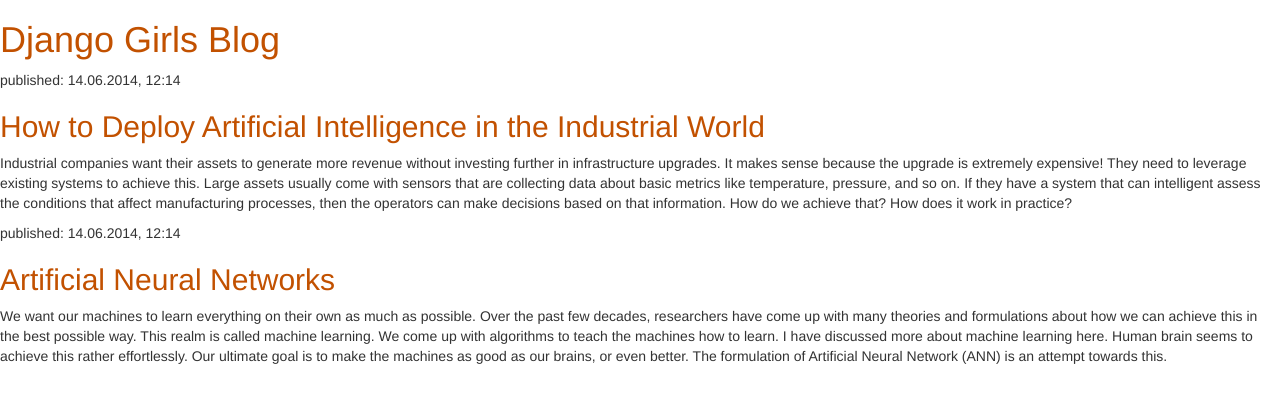
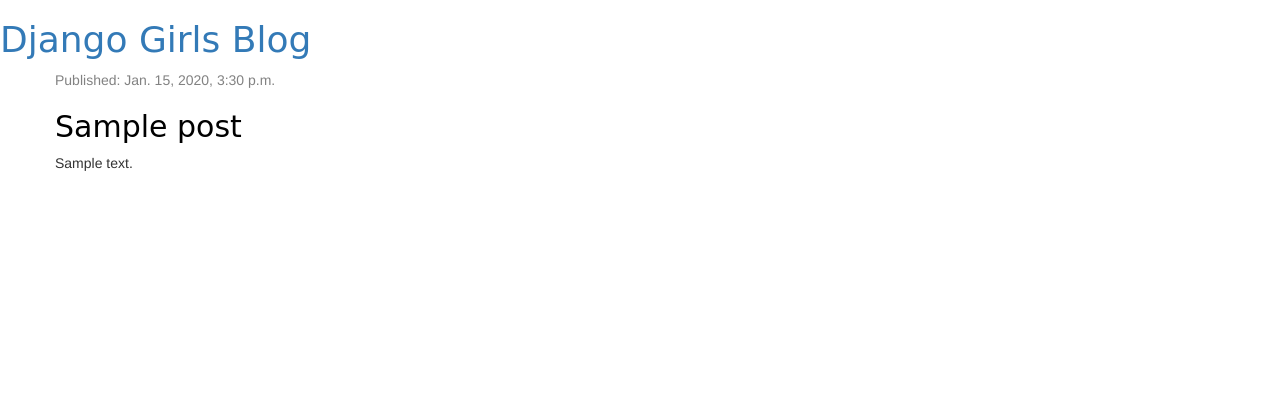
Before and after one commit to shindehs/hsblogs, a Django app: page / in a window 1280 px wide. Shown: the top 403 px of the page. Run offline with Django 3.2, Linux system fonts and the light colour scheme; tables that the repository leaves empty hold one stand-in row (values such as "Sample post"); some libraries are stand-ins or nearby versions.

Commit message:
After fixing the blank values issue

```diff
--- a/blogs/static/css/blog.css
+++ b/blogs/static/css/blog.css
@@ -1,3 +1,46 @@
-h1 a, h2 a {
-    color: #C25100;
+.page-header {
+    background-color: #C25100;
+    margin-top: 0;
+    padding: 20px 20px 20px 40px;
 }
+
+.page-header h1, .page-header h1 a, .page-header h1 a:visited, .page-header h1 a:active {
+    color: #ffffff;
+    font-size: 36pt;
+    text-decoration: none;
+}
+
+.content {
+    margin-left: 40px;
+}
+
+h1, h2, h3, h4 {
+    font-family: 'Lobster', cursive;
+}
+
+.date {
+    color: #828282;
+}
+
+.save {
+    float: right;
+}
+
+.post-form textarea, .post-form input {
+    width: 100%;
+}
+
+.top-menu, .top-menu:hover, .top-menu:visited {
+    color: #ffffff;
+    float: right;
+    font-size: 26pt;
+    margin-right: 20px;
+}
+
+.post {
+    margin-bottom: 70px;
+}
+
+.post h2 a, .post h2 a:visited {
+    color: #000000;
+}
--- a/blogs/templates/blogs/post_list.html
+++ b/blogs/templates/blogs/post_list.html
@@ -1,36 +1,3 @@
-<!-- <html>
-    <head>
-        <title>Hanmant Shinde blogs</title>
-    </head>
-    <body>
-        <div>
-            <h1><a href="/">Hanmant Shinde blogs</a></h1>
-        </div>
-
-         <div>
-            <p>published: 14.06.2014, 12:14</p>
-            <h2><a href="">How to Deploy Artificial Intelligence in the Industrial World</a></h2>
-            <p>Industrial companies want their assets to generate more revenue without investing further in infrastructure upgrades. It makes sense because the upgrade is extremely expensive! They need to leverage existing systems to achieve this. Large assets usually come with sensors that are collecting data about basic metrics like temperature, pressure, and so on. If they have a system that can intelligent assess the conditions that affect manufacturing processes, then the operators can make decisions based on that information. How do we achieve that? How does it work in practice?</p>
-        </div>
-
-        <div>
-            <p>published: 14.06.2014, 12:14</p>
-            <h2><a href="">Artificial Neural Networks</a></h2>
-            <p>We want our machines to learn everything on their own as much as possible. Over the past few decades, researchers have come up with many theories and formulations about how we can achieve this in the best possible way. This realm is called machine learning. We come up with algorithms to teach the machines how to learn. I have discussed more about machine learning here. Human brain seems to achieve this rather effortlessly. Our ultimate goal is to make the machines as good as our brains, or even better. The formulation of Artificial Neural Network (ANN) is an attempt towards this. </p>
-        </div>
-        {% for post in posts %}
-
-        <div>
-            <p>Published: {{ post.published_date }}</p>
-            <h2><a href="">{{ post.title }}</a></h2>
-            <p>{{ post.text }}</p>
-        </div>
-
-        {% endfor %}
-    </body>
-</html> -->
-
-
 {% load static %}
 <html>
     <head>
@@ -43,23 +10,30 @@
         <div>
             <h1><a href="/">Django Girls Blog</a></h1>
         </div>
-        <div>
+        <div class="content container">
+            <div class="row">
+                <div class="col-md-8">
+                    {% for post in posts %}
+                        <div class="post">
+                            <div class="date">
+                                <p>Published: {{ post.published_date }}</p>
+                            </div>
+                            <h2><a href="">{{ post.title }}</a></h2>
+                            <p>{{ post.text }}</p>
+                        </div>
+                    {% endfor %}
+                  <!-- <div>
                        <p>published: 14.06.2014, 12:14</p>
                        <h2><a href="">How to Deploy Artificial Intelligence in the Industrial World</a></h2>
                        <p>Industrial companies want their assets to generate more revenue without investing further in infrastructure upgrades. It makes sense because the upgrade is extremely expensive! They need to leverage existing systems to achieve this. Large assets usually come with sensors that are collecting data about basic metrics like temperature, pressure, and so on. If they have a system that can intelligent assess the conditions that affect manufacturing processes, then the operators can make decisions based on that information. How do we achieve that? How does it work in practice?</p>
                    </div>
-
                    <div>
                        <p>published: 14.06.2014, 12:14</p>
                        <h2><a href="">Artificial Neural Networks</a></h2>
                        <p>We want our machines to learn everything on their own as much as possible. Over the past few decades, researchers have come up with many theories and formulations about how we can achieve this in the best possible way. This realm is called machine learning. We come up with algorithms to teach the machines how to learn. I have discussed more about machine learning here. Human brain seems to achieve this rather effortlessly. Our ultimate goal is to make the machines as good as our brains, or even better. The formulation of Artificial Neural Network (ANN) is an attempt towards this. </p>
+                   </div> -->
                 </div>
-        <!-- {% for post in posts %}
-            <div>
-                <p>published: {{ post.published_date }}</p>
-                <h2><a href="">{{ post.title }}</a></h2>
-                <p>{{ post.text }}</p>
             </div>
-        {% endfor %} -->
+        </div>
     </body>
 </html>
--- a/blogs/views.py
+++ b/blogs/views.py
@@ -6,5 +6,7 @@ from django.utils import timezone
 
 def post_list(request):
     #return render(request, 'blogs/post_list.html', {})
-    posts = Post.objects.filter(published_date= timezone.now()).order_by('published_date')
+    posts = Post.objects.all().order_by('published_date')
+    from pprint import pprint
+    pprint(posts)
     return render(request, 'blogs/post_list.html',{'posts': posts})
```
Lines whose indentation alone changed are shown as unchanged.
